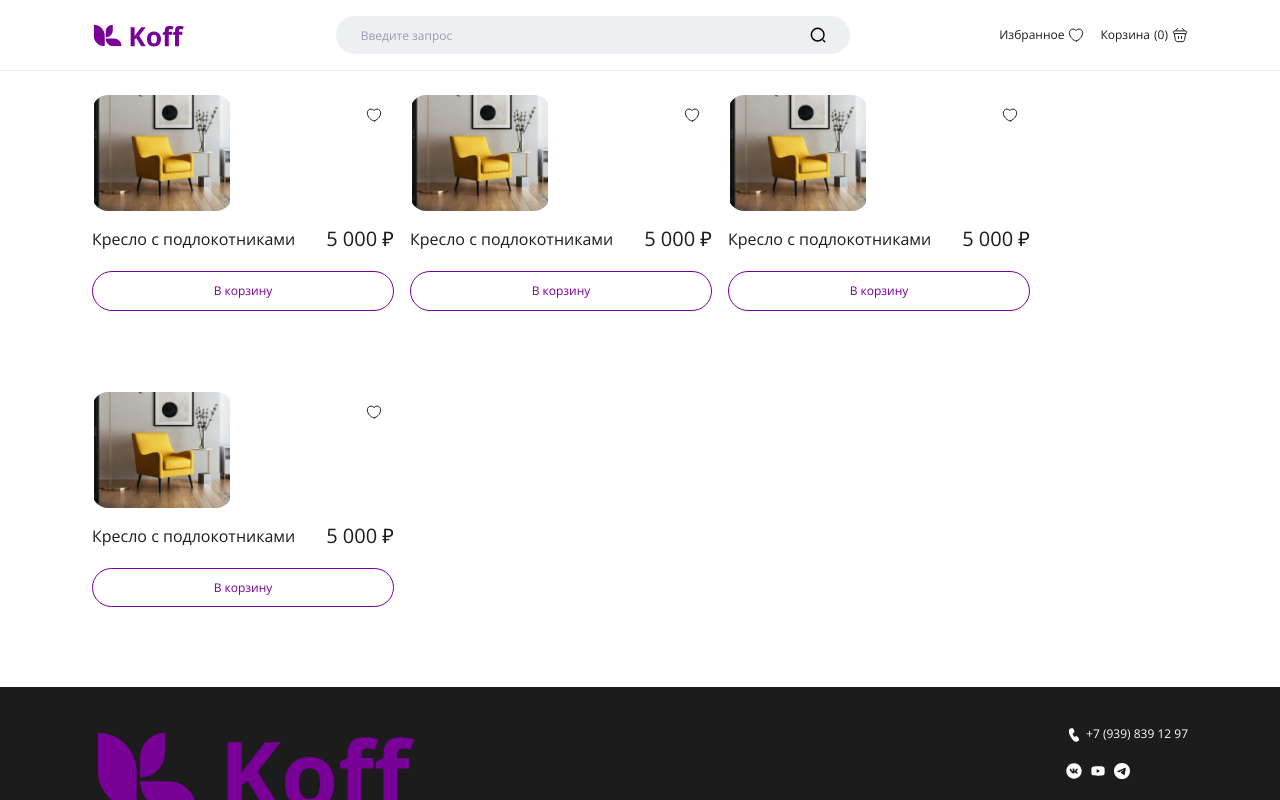
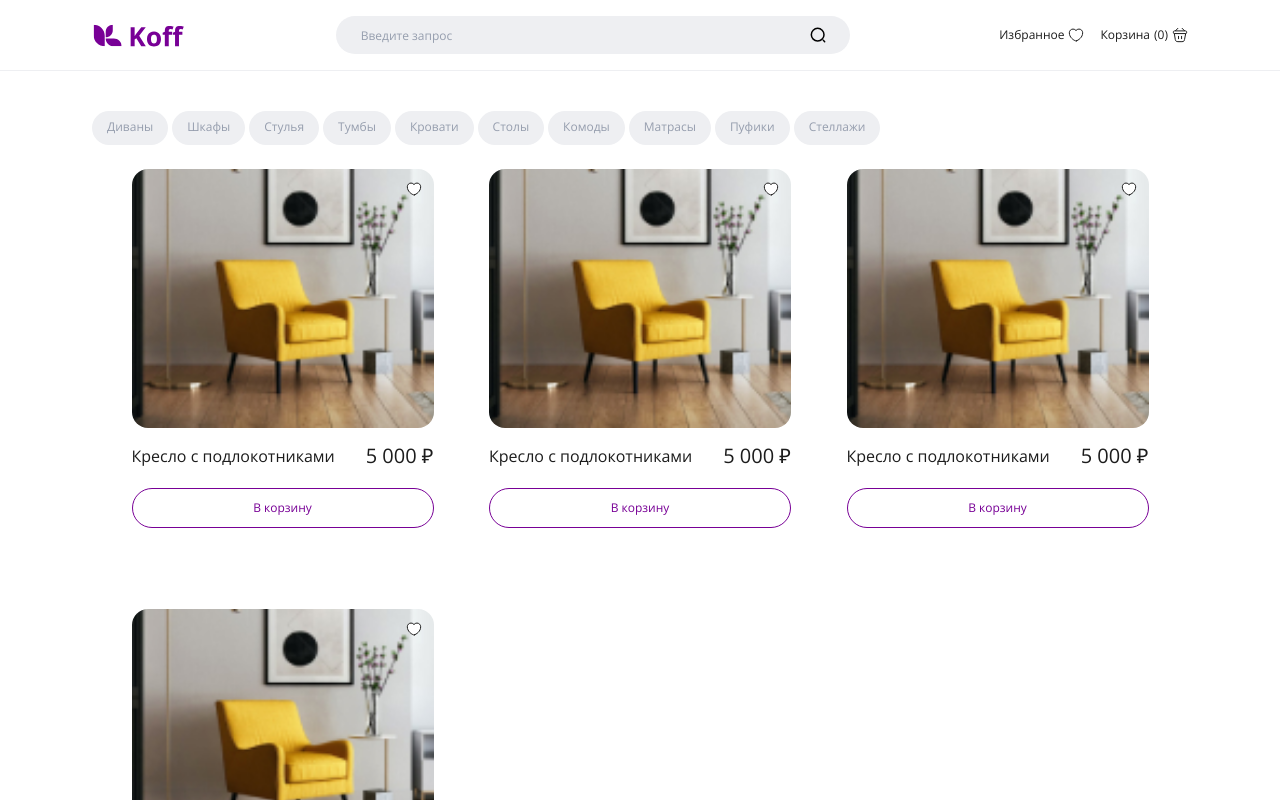
Before and after one commit to i-webtest/koff-react, a React (Vite) app: page / in a window 1280 px wide. Shown: the top 800 px of the page. Built offline with nearby package versions, Linux system fonts and the light colour scheme.

Commit message:
Add Catalog

```diff
--- a/src/components/CardItem/CardItem.module.scss
+++ b/src/components/CardItem/CardItem.module.scss
@@ -13,17 +13,17 @@
 }
 
 .photo {
+  display: block;
   width: 140px;
   border-radius: 16px;
   object-fit: contain;
-  aspect-ratio: 7/6;
 
   @media (min-width: 580px) {
-    aspect-ratio: 23/20;
+    width: 230px;
   }
 
   @media (min-width: 820px) {
-    aspect-ratio: 151/125;
+    width: 302px;
   }
 }
 
@@ -72,5 +72,15 @@
   color: #780096;
   border-radius: 32px;
   border: 1px solid #780096;
+  outline: 1px solid transparent;
   padding: 12px 24px;
+
+  &:hover {
+    color: #fff;
+    background-color: #9200b7;
+  }
+
+  &:focus-visible {
+    outline-color: #9200b7;
+  }
 }
--- /dev/null
+++ b/src/components/Catalog/Catalog.jsx
@@ -0,0 +1,70 @@
+import { Container } from '../../views/Container/Container';
+import s from './Catalog.module.scss';
+
+export const Catalog = () => (
+  <div className={s.catalog}>
+    <Container className={s.container}>
+      <ul className={s.list}>
+        <li>
+          <a className={s.link} href=''>
+            Диваны
+          </a>
+        </li>
+
+        <li>
+          <a className={s.link} href=''>
+            Шкафы
+          </a>
+        </li>
+
+        <li>
+          <a className={s.link} href=''>
+            Стулья
+          </a>
+        </li>
+
+        <li>
+          <a className={s.link} href=''>
+            Тумбы
+          </a>
+        </li>
+
+        <li>
+          <a className={s.link} href=''>
+            Кровати
+          </a>
+        </li>
+
+        <li>
+          <a className={s.link} href=''>
+            Столы
+          </a>
+        </li>
+
+        <li>
+          <a className={s.link} href=''>
+            Комоды
+          </a>
+        </li>
+
+        <li>
+          <a className={s.link} href=''>
+            Матрасы
+          </a>
+        </li>
+
+        <li>
+          <a className={s.link} href=''>
+            Пуфики
+          </a>
+        </li>
+
+        <li>
+          <a className={s.link} href=''>
+            Стеллажи
+          </a>
+        </li>
+      </ul>
+    </Container>
+  </div>
+);
--- /dev/null
+++ b/src/components/Catalog/Catalog.module.scss
@@ -0,0 +1,66 @@
+.catalog {
+  overflow-x: hidden;
+  padding-top: 24px;
+
+  @media (min-width: 580px) {
+    padding-top: 32px;
+  }
+
+  @media (min-width: 820px) {
+    padding-top: 40px;
+  }
+}
+
+.container {
+  padding: 0;
+}
+
+.list {
+  display: flex;
+  gap: 4px;
+  overflow-x: auto;
+  padding: 0 16px;
+
+  @media (min-width: 580px) {
+    padding: 0 29px;
+  }
+
+  @media (min-width: 820px) {
+    padding: 0 43px;
+  }
+
+  @media (min-width: 1120px) {
+    padding: 0 92px;
+  }
+}
+
+.link {
+  display: block;
+  color: #969eae;
+  white-space: nowrap;
+  border-radius: 32px;
+  background-color: #eeeff2;
+  border: 1px solid transparent;
+  outline: none;
+  padding: 8px 14px 10px 14px;
+
+  &:hover,
+  &:focus-visible {
+    color: #780096;
+    border: 1px solid #780096;
+  }
+
+  &:active {
+    color: #ffffff;
+    background-color: #780096;
+
+    &:hover,
+    &:focus-visible {
+      color: #fff;
+    }
+  }
+
+  &_active {
+    pointer-events: none;
+  }
+}
--- a/src/components/Developers/Developers.module.scss
+++ b/src/components/Developers/Developers.module.scss
@@ -2,6 +2,7 @@
   display: flex;
   flex-direction: column;
   gap: 8px;
+  color: #f1e9e4;
 }
 
 .link {
--- a/src/components/Goods/Goods.module.scss
+++ b/src/components/Goods/Goods.module.scss
@@ -6,13 +6,8 @@
 .list {
   display: grid;
   gap: 50px 8px;
-  // justify-content: space-evenly;
+  justify-content: space-evenly;
   grid-template-columns: repeat(auto-fit, 140px);
-  margin-bottom: 32px;
-
-  &:last-child {
-    margin-bottom: 0;
-  }
 
   @media (min-width: 580px) {
     gap: 65px 10px;
--- a/src/views/Footer/Footer.module.scss
+++ b/src/views/Footer/Footer.module.scss
@@ -52,6 +52,8 @@
 }
 
 .copyright {
+  color: #f1e9e4;
+
   @media (min-width: 580px) {
     grid-column: 1 / 2;
   }
--- a/src/views/Main/Main.jsx
+++ b/src/views/Main/Main.jsx
@@ -1,9 +1,11 @@
 // import { Order } from '../Order/Order';
 
+import { Catalog } from '../../components/Catalog/Catalog';
 import { Goods } from '../../components/Goods/Goods';
 
 export const Main = () => (
   <main>
+    <Catalog />
     <Goods />
     {/* <Order /> */}
   </main>
```
